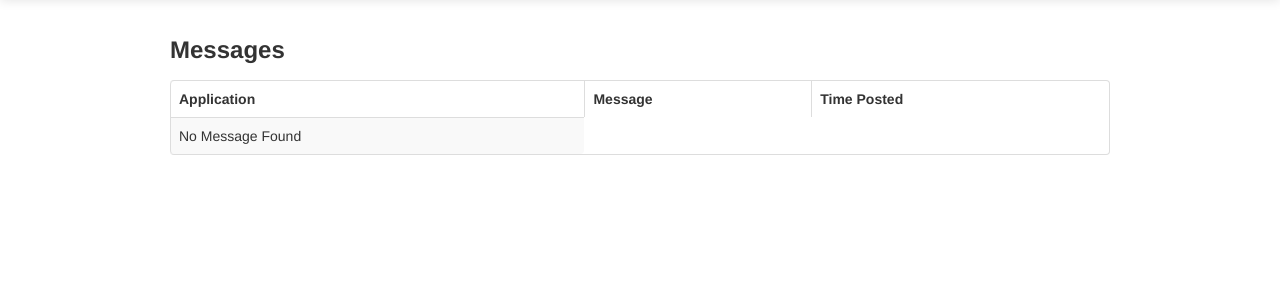
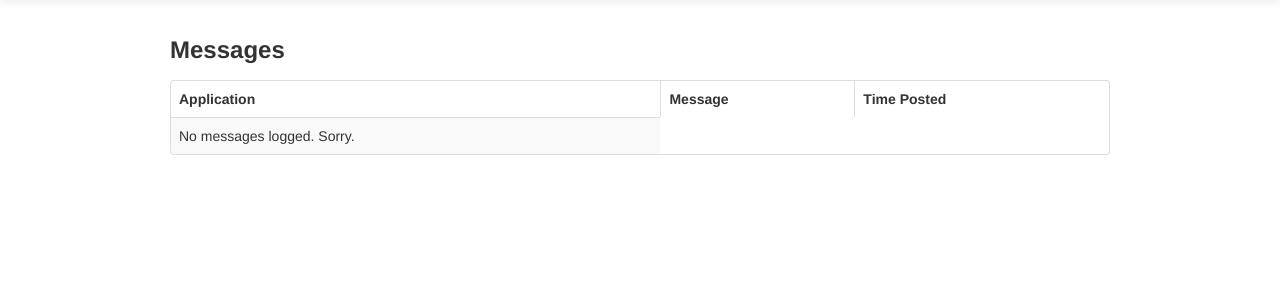
Before and after one commit to joefearnley/highfashion, a Flask app: page / in a window 1280 px wide. Shown: the part 40-340 px from the top of the page. Run offline with Flask 2, Linux system fonts and the light colour scheme; data that the repository does not hold is empty.

Commit message:
Adding verbosity to the no records found message

```diff
--- a/highfashion/templates/show_messages.html
+++ b/highfashion/templates/show_messages.html
@@ -19,7 +19,7 @@
     </tr>
   {% else %}
     <tr>
-      <td>No Message Found</td>
+      <td>No messages logged. Sorry.</td>
     </tr>
   {% endfor %}
   </tbody>
```
